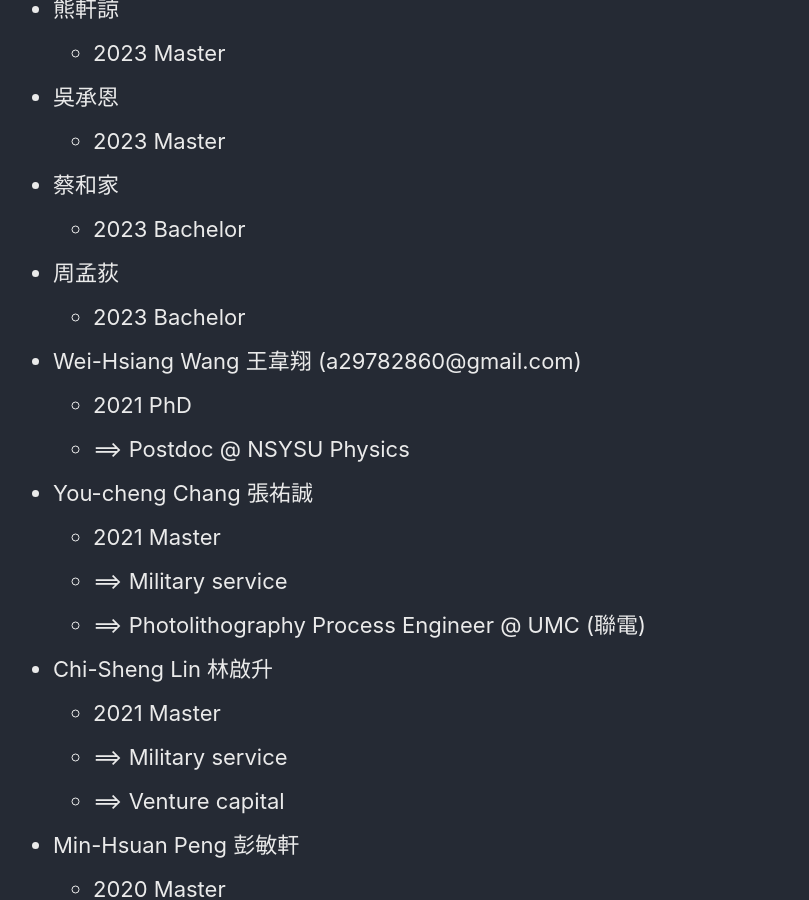
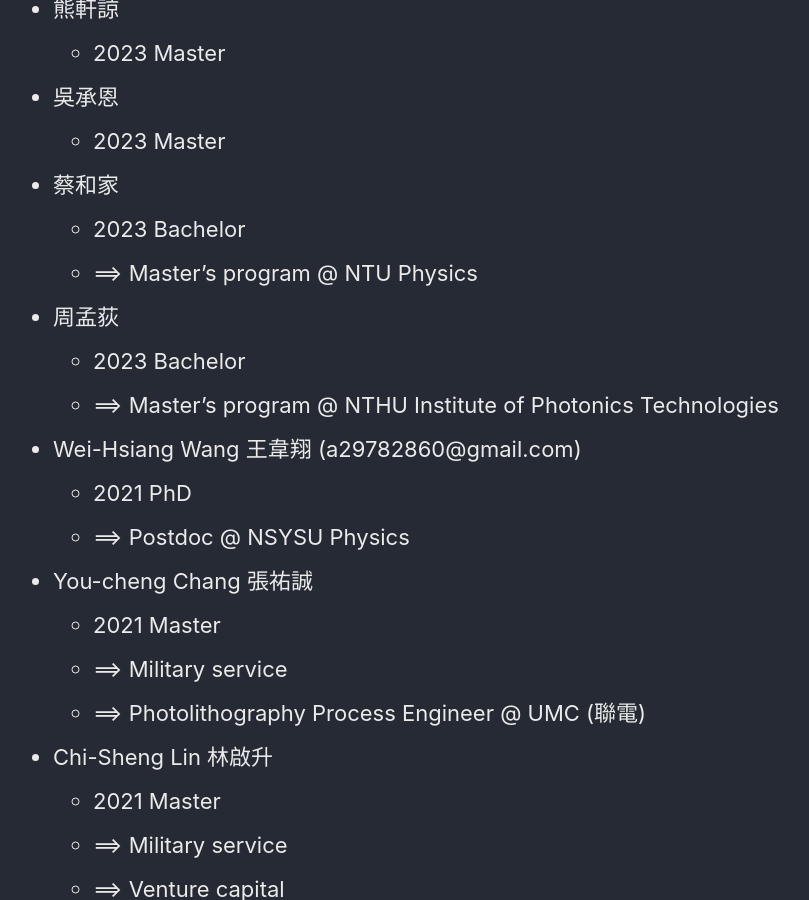
Before and after one commit to pjiang-ntnu/pjiang-ntnu.github.io, a Jekyll site: the page built from _pages/people.md, in a window 1280 px wide and 900 px high, scrolled down 1669 px. Shown: the whole window, without its empty margins (9-818 px from the left). Built offline with Jekyll 4.4.1, drawn with Linux system fonts in a browser that asks for light colours; nearby versions of some CDN libraries; comment, search, counter and statistics services are not loaded.

Commit message:
initial commit

```diff
--- a/_pages/people.md
+++ b/_pages/people.md
@@ -65,8 +65,10 @@ referrerPolicy="no-referrer-when-downgrade"></a></div></noscript>
   * 2023 Master
 * 蔡和家
   * 2023 Bachelor
+  * ⟹  Master's program @ NTU Physics
 * 周孟荻
   * 2023 Bachelor
+  * ⟹  Master's program @ NTHU Institute of Photonics Technologies
 * Wei-Hsiang Wang 王韋翔 (a29782860@gmail.com)
   * 2021 PhD
   * ⟹  Postdoc @ NSYSU Physics
```
